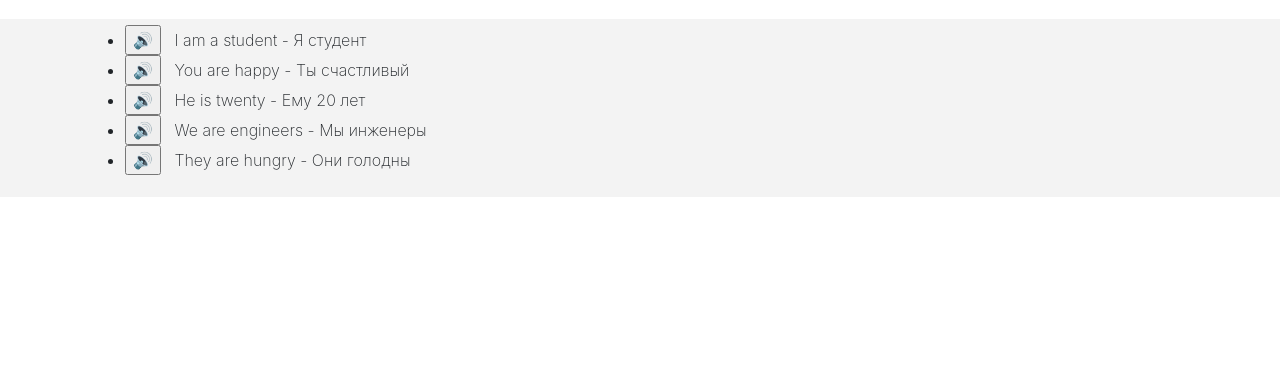
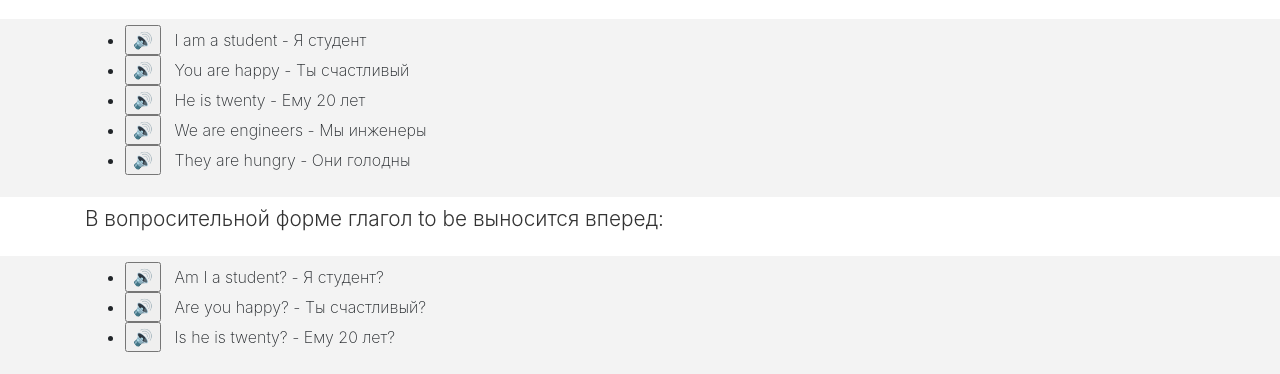
Before and after one commit to nomansclay/main, a plain HTML site: page english/index.html in a window 1280 px wide. Shown: the part 829-1203 px from the top of the page. Before the commit the page ends 1026 px from the top, so only its background shows below. Drawn offline with nearby package versions, Linux system fonts and the light colour scheme.

Commit message:
Update english/index.html

```diff
--- a/english/index.html
+++ b/english/index.html
@@ -132,6 +132,28 @@
       </div>
     </div>
   </div>
+  <div class="p-1">
+    <div class="container">
+      <div class="row">
+        <div class="col-md-12">
+          <p class="lead">В вопросительной форме глагол to be выносится вперед:<br></p>
+        </div>
+      </div>
+    </div>
+  </div>
+  <div class="p-1 bg-light">
+    <div class="container">
+      <div class="row">
+        <div class="col-md-12">
+          <ul class="">
+            <li><input onclick="responsiveVoice.speak(&quot;Am I a student?&quot;);" type="button" value="🔊">&nbsp; &nbsp;Am I a student? - Я студент?</li>
+            <li><input onclick="responsiveVoice.speak(&quot;Are you happy?&quot;);" type="button" value="🔊">&nbsp; &nbsp;Are you happy? - Ты счастливый?</li>
+            <li><input onclick="responsiveVoice.speak(&quot;Is he twenty?&quot;);" type="button" value="🔊">&nbsp; &nbsp;Is he is twenty? - Ему 20 лет?<br></li>
+          </ul>
+        </div>
+      </div>
+    </div>
+  </div>
   <script src="https://code.jquery.com/jquery-3.2.1.slim.min.js" integrity="sha384-KJ3o2DKtIkvYIK3UENzmM7KCkRr/rE9/Qpg6aAZGJwFDMVNA/GpGFF93hXpG5KkN" crossorigin="anonymous"></script>
   <script src="https://cdnjs.cloudflare.com/ajax/libs/popper.js/1.12.9/umd/popper.min.js" integrity="sha384-ApNbgh9B+Y1QKtv3Rn7W3mgPxhU9K/ScQsAP7hUibX39j7fakFPskvXusvfa0b4Q" crossorigin="anonymous"></script>
   <script src="https://maxcdn.bootstrapcdn.com/bootstrap/4.0.0/js/bootstrap.min.js" integrity="sha384-JZR6Spejh4U02d8jOt6vLEHfe/JQGiRRSQQxSfFWpi1MquVdAyjUar5+76PVCmYl" crossorigin="anonymous"></script>
```
